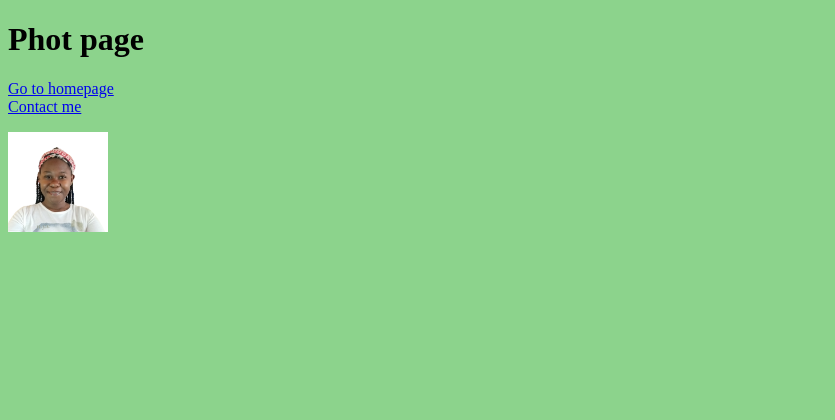
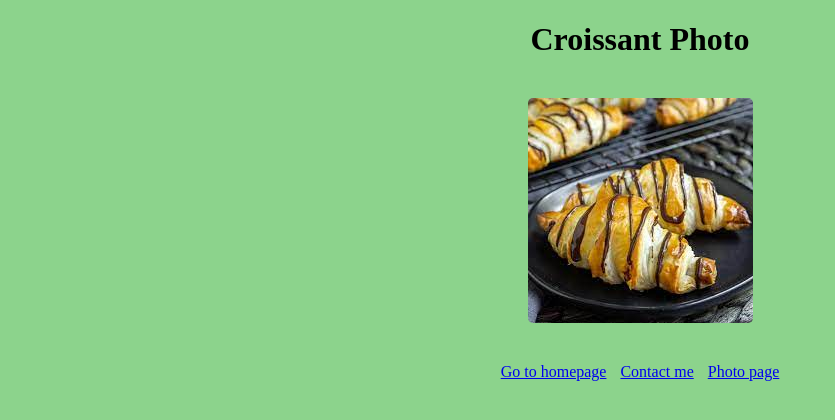
Before and after one commit to Gabisile-felicia/Croissant, a plain HTML site: page photo.html in a window 1280 px wide. Shown: the whole page, without its empty margins (0-835 px from the left). Drawn offline with Linux system fonts and the light colour scheme.

Commit message:
made all the files SEO friendly.

```diff
--- a/css/styles.css
+++ b/css/styles.css
@@ -1,3 +1,18 @@
 html {
   background: rgb(140, 211, 140);
 }
+h1 {
+  text-align: center;
+}
+.paragraphs {
+  text-align: center;
+}
+a {
+  margin: 5px;
+}
+.croissant-picture {
+  border-radius: 5px;
+  display: block;
+  margin: 40px auto;
+  max-width: 100%;
+}
--- a/photo.html
+++ b/photo.html
@@ -3,15 +3,21 @@
   <head>
     <meta charset="UTF-8" />
     <meta name="viewport" content="width=device-width, initial-scale=1.0" />
-    <title>Document</title>
+    <title>Croissants photo-croissantshop.com</title>
     <link rel="stylesheet" href="css/styles.css" />
   </head>
   <body>
-    <h1>Phot page</h1>
-    <p>
-      <a href="/index.html">Go to homepage</a> <br />
+    <h1>Croissant Photo</h1>
+
+    <img
+      src="images/croissant.jpg"
+      alt="croissant photo"
+      class="croissant-picture"
+    />
+    <p class="paragraphs">
+      <a href="/index.html">Go to homepage</a>
       <a href="/contact.html">Contact me</a>
+      <a href="/photo.html">Photo page</a>
     </p>
-    <img src="images/gabi.png" alt="" width="100px" />
   </body>
 </html>
```
Also changed, not shown: contact.html (+10 -6 lines), index.html (+12 -4 lines), images/croissant.jpg (added), images/gabi.png (deleted).
